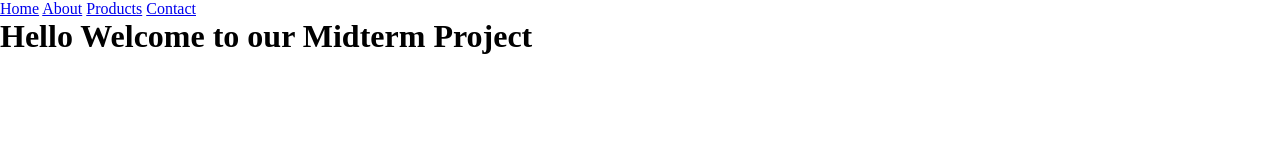
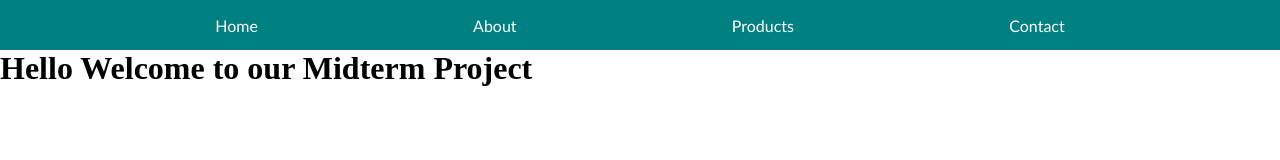
Before and after one commit to Jcaob/MidTerm, a website: page index.html in a window 1280 px wide. Drawn offline with nearby package versions, Linux system fonts and the light colour scheme; files that its build step writes are made by us from their sources.

Commit message:
Basic Styles for Nav

```diff
--- a/scss/contact.scss
+++ b/scss/contact.scss
@@ -0,0 +1,4 @@
+.contact-wrapper{
+  height: 100%;
+  width: 85%;
+}
--- a/scss/structure.scss
+++ b/scss/structure.scss
@@ -9,3 +9,17 @@ html, body {
 h1, h2, h3, h4, h5, h6, p {
  margin-bottom: 16px
 }
+
+nav{
+  height: 50px;
+  width: 100%;
+  background-color: teal;
+  display: flex;
+  justify-content: space-evenly;
+  align-items: center;
+  a{
+    text-decoration: none;
+    font-family: 'Gill Sans', 'Gill Sans MT', Calibri, 'Trebuchet MS', sans-serif;
+    color: white;
+  }
+}
```
Also changed, not shown: pages/contact.html (+4 -0 lines).
